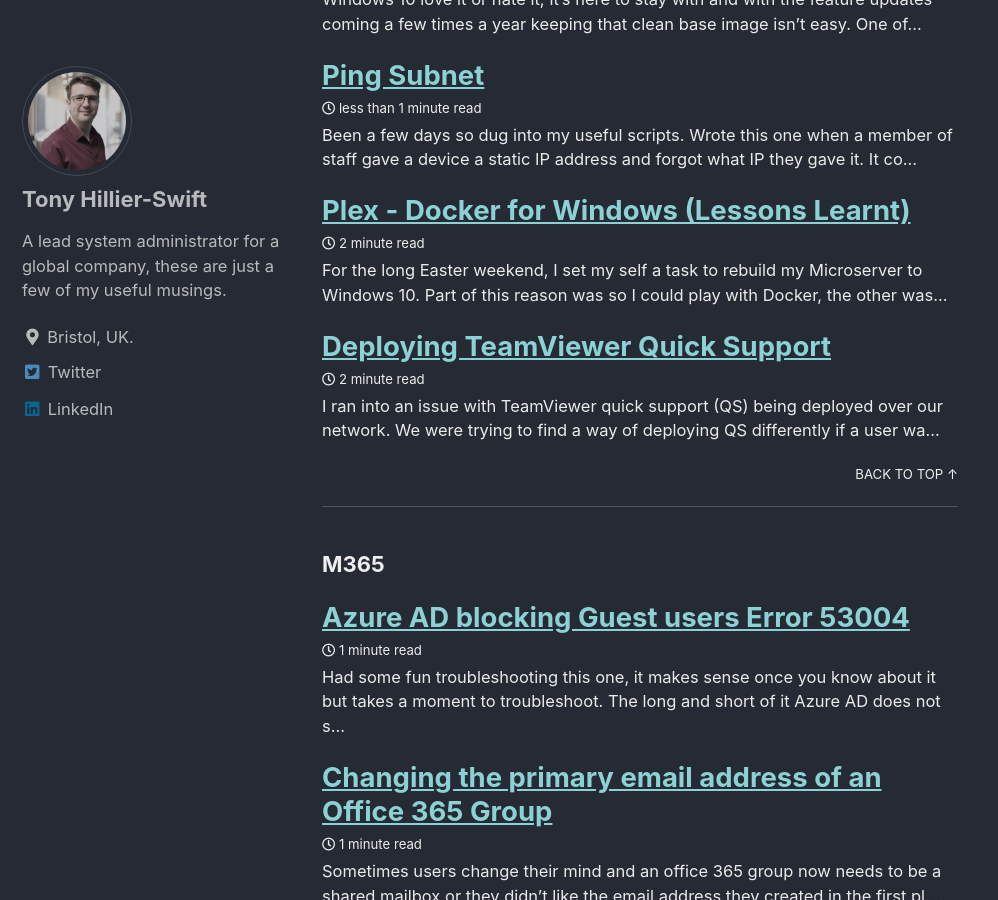
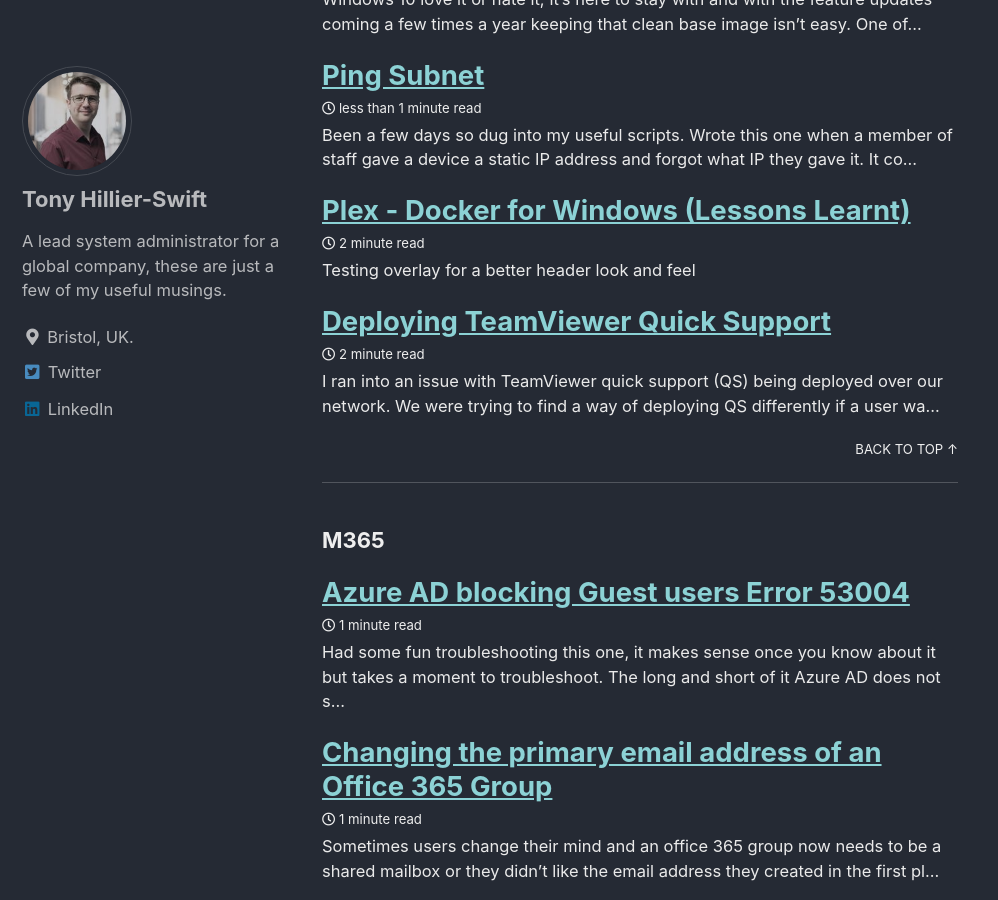
Before and after one commit to hillier-swift/hillier-swift.github.io, a Jekyll site: the page built from _pages/categories.md, in a window 1280 px wide and 900 px high, scrolled down 1536 px. Shown: the whole window, without its empty margins (0-998 px from the left). Built offline with Jekyll 4.4.1, drawn with Linux system fonts in a browser that asks for light colours; cached includes are drawn as plain includes.

Commit message:
testing plex Docker, header overlay

```diff
--- a/_posts/2018-4-2-plex-docker-for-windows-lessons-learnt.md
+++ b/_posts/2018-4-2-plex-docker-for-windows-lessons-learnt.md
@@ -1,7 +1,8 @@
 ---
 title: Plex - Docker for Windows (Lessons Learnt)
+excerpt: "Testing overlay for a better header look and feel"
 header:
-  image: /images/Header/2018-4-4-plex.jpeg
+  overlay_image: /images/Header/2018-4-4-plex.jpeg
   caption: "Photo credit: [**Unsplash**](https://unsplash.com)"
 categories:
   - PowerShell
```
